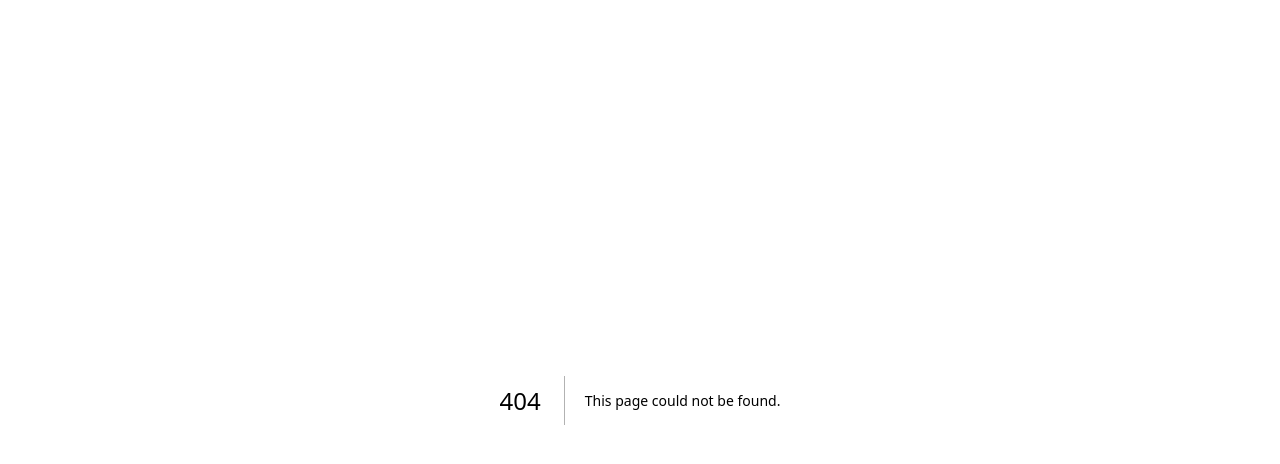
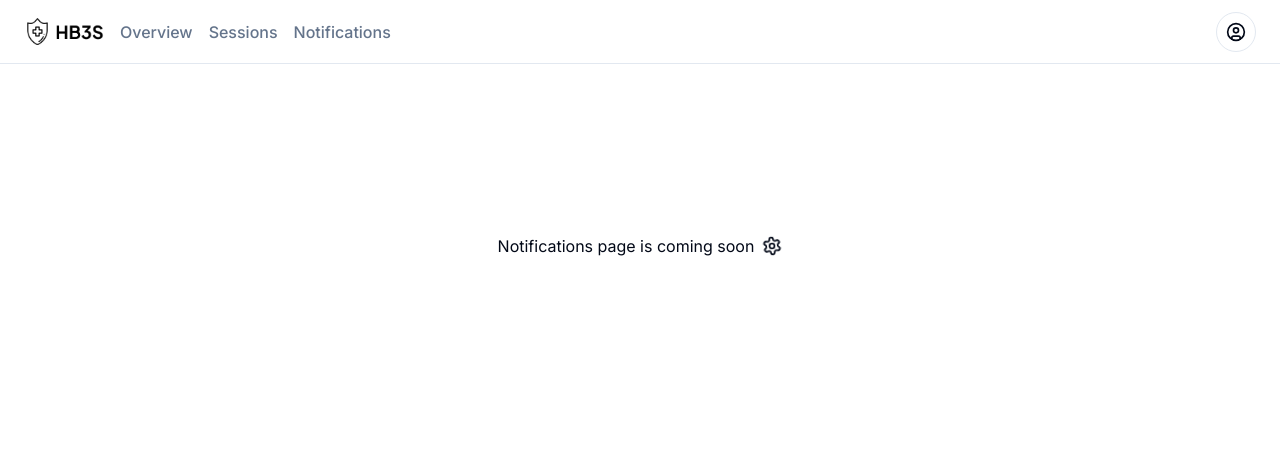
Before and after one commit to Saeed-Altout/healthcare, a Next.js app: page /notifications in a window 1280 px wide. Before the commit this address had no page. Shown: the top 464 px of the page. Built offline with nearby package versions, Linux system fonts and the light colour scheme.

Commit message:
build notifications page

```diff
--- /dev/null
+++ b/app/(dashboard)/(routes)/notifications/page.tsx
@@ -0,0 +1,12 @@
+import { Settings } from "lucide-react";
+
+export default function NotificationsPage() {
+  return (
+    <div className="w-full h-[300px] flex justify-center items-center">
+      <p className="flex items-center justify-center gap-2">
+        Notifications page is coming soon{" "}
+        <Settings className="animate-spin h-5 w-5" />
+      </p>
+    </div>
+  );
+}
--- a/app/globals.css
+++ b/app/globals.css
@@ -2,6 +2,10 @@
 @tailwind components;
 @tailwind utilities;
 
+
+html,body,:root{
+  height: 100%;
+}
 @layer base {
   :root {
     --background: 0 0% 100%;
```
